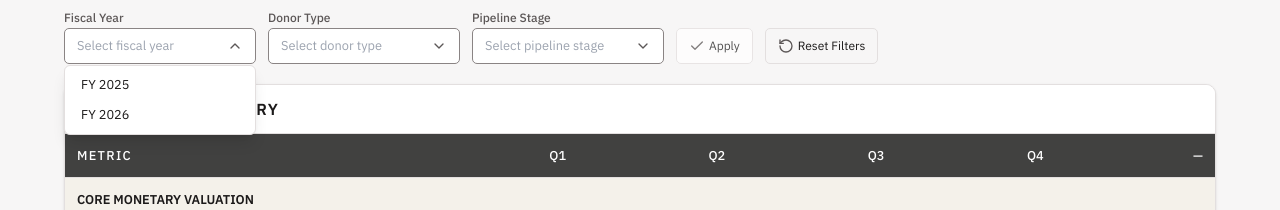
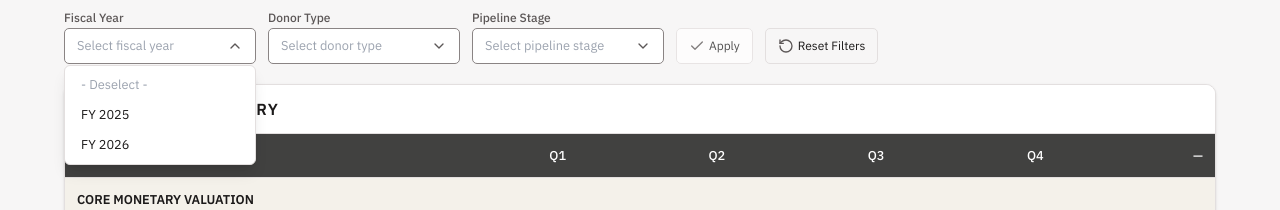
Before and after one commit to rupert227/FSD_Donor_System, a Next.js app: page /donor-conv/reports in a window 1280 px wide. Both pictures are taken after a click on the button "Select fiscal year". Shown: the part 220-430 px from the top of the page. Built offline with nearby package versions, Linux system fonts and the light colour scheme; no server answers; the database is empty.

Commit message:
added combobox deselect option

```diff
--- a/src/app/donor-conv/reports/content.tsx
+++ b/src/app/donor-conv/reports/content.tsx
@@ -222,8 +222,9 @@ export default function ReportsPageContent() {
                 Fiscal Year
               </label>
               <DropdownList
-                label={"Select fiscal year"}
+                label="Select fiscal year"
                 selectedKey={fiscalYear?.key}
+                deselectOption={{key: null, label: "- Deselect -"}}
                 options={report.fiscalYearOptions}
                 onChange={(option) => {
                   selectedFilters.current.fiscalYear = option.key;
@@ -237,8 +238,9 @@ export default function ReportsPageContent() {
                 Donor Type
               </label>
               <DropdownList
-                label={"Select donor type"}
+                label="Select donor type"
                 selectedKey={donorType?.key}
+                deselectOption={{key: null, label: "- Deselect -"}}
                 options={report.donorTypeOptions}
                 onChange={(option) => {
                   selectedFilters.current.donorType = option.key;
@@ -252,8 +254,9 @@ export default function ReportsPageContent() {
                 Pipeline Stage
               </label>
               <DropdownList
-                label={"Select pipeline stage"}
+                label="Select pipeline stage"
                 selectedKey={pipelineStage?.key}
+                deselectOption={{key: null, label: "- Deselect -"}}
                 options={report.pipelineStageOptions}
                 onChange={(option) => {
                   selectedFilters.current.pipelineStage = option.key;
--- a/src/components/prefabs.tsx
+++ b/src/components/prefabs.tsx
@@ -15,6 +15,7 @@ export type DropdownOption = Primitives.DropdownOption;
 export function DropdownList({
   label,
   selectedKey,
+  deselectOption,
   options,
   onChange,
   width = 12,
@@ -22,6 +23,7 @@ export function DropdownList({
 }: {
   label?: string | null | undefined;
   selectedKey?: string | null | undefined;
+  deselectOption?: DropdownOption | null | undefined;
   options?: DropdownOption[] | null | undefined;
   onChange?: (option: DropdownOption) => void | null | undefined;
   width?: number;
@@ -72,7 +74,6 @@ export function DropdownList({
           )}
         />
       </button>
-
       {isOpen && (options?.length ?? 0) > 0 && (
         <div
           style={{
@@ -84,8 +85,30 @@ export function DropdownList({
           className="bg-surface-white border-border-soft scrollbar-primary rounded-dropdown absolute top-[calc(100%+1px)] left-0 z-20 w-full overflow-auto border p-1 shadow-lg"
         >
           <div className="w-max min-w-full">
+            {deselectOption &&
+              (() => {
+                const isSelected = deselectOption.key == selectedOption?.key;
+
+                return (
+                  <div
+                    key={deselectOption.key}
+                    onClick={() => {
+                      if (!isSelected) onChange?.(deselectOption);
+                      setIsOpen(false);
+                    }}
+                    className={cn(
+                      "text-text-muted first:rounded-t-dropdown last:rounded-b-dropdown flex h-7.5 w-full cursor-pointer items-center gap-2 px-3",
+                    )}
+                  >
+                    <p className="text-[0.8rem] whitespace-nowrap">
+                      {deselectOption.label}
+                    </p>
+                  </div>
+                );
+              })()}
             {options?.map((option) => {
               const isSelected = option.key === selectedOption?.key;
+
               return (
                 <div
                   key={option.key}
```
